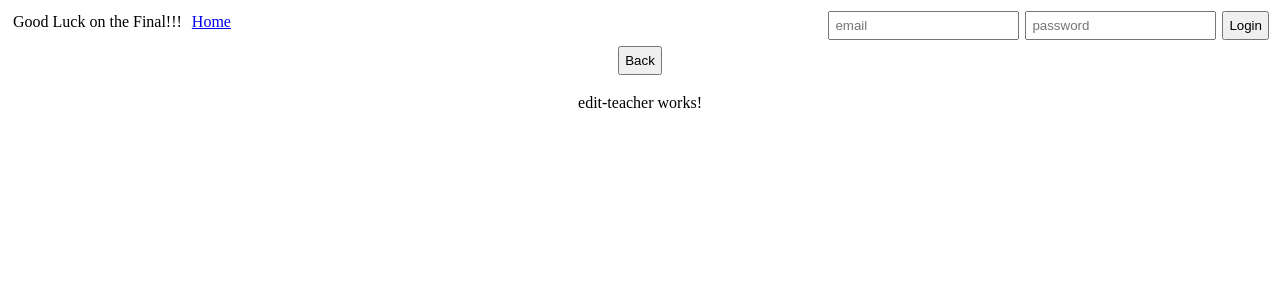
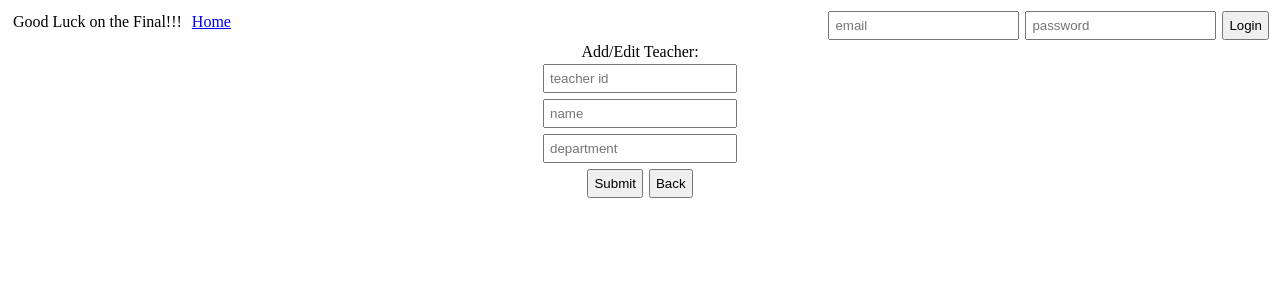
Before and after one commit to rnstphns/school-full-stack, an Angular app in the folder front-end/school-app/: page /teachers in a window 1280 px wide. Shown: the top 300 px of the page. Built offline with nearby package versions, Linux system fonts and the light colour scheme.

Commit message:
teacher editing mostly working

```diff
--- a/front-end/school-app/src/app/app.module.ts
+++ b/front-end/school-app/src/app/app.module.ts
@@ -8,6 +8,7 @@ import { LoginComponent } from './login.component';
 import { EditTeacherComponent } from './edit-teacher.component';
 import { RouterModule } from '@angular/router';
 import { HomeComponent } from './home.component';
+import { ReactiveFormsModule } from '@angular/forms';
 
 @NgModule({
   declarations: [
@@ -20,12 +21,14 @@ import { HomeComponent } from './home.component';
   imports: [
     BrowserModule,
     HttpClientModule,
+    ReactiveFormsModule,
     RouterModule.forRoot([
       {path: '', redirectTo: 'home', pathMatch: 'full'},
       {path: 'home', component: HomeComponent, title: 'Homepage'},
       {path: 'login', component: LoginComponent, title: 'Login'},
       {path: 'schools', component: SchoolDetailsComponent, title: 'School Details'},
-      {path: 'teachers', component: EditTeacherComponent, title: 'Edit Teacher'}
+      {path: 'teachers', component: EditTeacherComponent, title: 'Edit Teacher'},
+      {path: '**', redirectTo: 'home'}
     ])
   ],
   providers: [],
--- a/front-end/school-app/src/app/edit-teacher.component.ts
+++ b/front-end/school-app/src/app/edit-teacher.component.ts
@@ -1,21 +1,77 @@
-import { Component, OnInit } from '@angular/core';
+import { Component, OnDestroy, OnInit } from '@angular/core';
+import { FormBuilder, FormGroup, Validators } from '@angular/forms';
+import { ActivatedRoute } from '@angular/router';
+import { SchooldbService } from './schooldb.service';
 
 @Component({
   selector: 'app-edit-teacher',
   template: `
-    <button class = "back-button" [routerLink]="['/','schools']">Back</button>
-    <p>
-      edit-teacher works!
+    <div class="content">
 
-    </p>
+      <label for="edit-teacher-from">Add/Edit Teacher:</label>
+      <div class="form-container">
+        <form [formGroup]="teacherForm" (ngSubmit)="submitEditTeacher()" class="form">
+          <input formControlName="id" type="text" placeholder = "teacher id">
+          <input formControlName="name" type="text" placeholder = "name">
+          <input formControlName="department" type="text" placeholder = "department">
+          <span>
+            <button [disabled]="!teacherForm.valid"class="submit" type = "submit">Submit</button>
+            <button class = "back-button" [routerLink]="['/','schools']">Back</button>
+          </span>
+      </form>
+      </div>
+    </div>
   `,
   styleUrls: ['../styles.css']
 })
-export class EditTeacherComponent implements OnInit {
+export class EditTeacherComponent implements OnDestroy {
 
-  constructor() { }
+  teacherForm!: FormGroup;
+  queryparameters;
+  id!: number;
+  name!: string;
+  department!: string;
 
-  ngOnInit(): void {
+  constructor(private formBuilder: FormBuilder, private activatedRoute: ActivatedRoute, private dbservice: SchooldbService) {
+    this.teacherForm = formBuilder.group({
+      'id': ['', Validators.required],
+      'name': ['', Validators.required],
+      'department': ['', Validators.required]
+    })
+    this.queryparameters = this.activatedRoute.queryParams
+    .subscribe(params => {
+      this.id = params['id'];
+      this.name = params['name'];
+      this.department = params['department'];
+    })
+    // console.log(`Query params: ${this.id} - ${this.name} - ${this.department}`)
+    this.teacherForm.setValue({
+      id: [this.id],
+      name: [this.name],
+      department: [this.department]
+    })
   }
 
+  ngOnDestroy(): void {
+    console.log(`destroying 'edit teachers'`)
+    this.queryparameters.unsubscribe()
+  }
+  submitEditTeacher(){
+      const id = this.pullFirst(this.teacherForm.value.id)
+      const name = this.pullFirst(this.teacherForm.value.name)
+      const department = this.pullFirst(this.teacherForm.value.department)
+      const teach = `{ "id": "${id}", "name": "${name}", "department": "${department}" }`
+      console.log(`submitting ${teach}`)
+      //TODO- check if new teacher => newTeacher() else updateTeacher()
+      this.dbservice.editTeacher('MIU', id, teach).subscribe(res => console.log(res));
+      //TODO: update school-details local array
+  }
+  pullFirst(object: Object){
+    if(object instanceof Array)
+      return object[0]
+    else
+      return object
+  }
+
+
 }
--- a/front-end/school-app/src/app/schooldb.service.ts
+++ b/front-end/school-app/src/app/schooldb.service.ts
@@ -1,6 +1,7 @@
 import { Injectable, NgIterable } from '@angular/core';
 import { HttpClient } from '@angular/common/http';
 import { Observable } from 'rxjs';
+import { identifierName } from '@angular/compiler';
 
 @Injectable({
   providedIn: 'root'
@@ -22,7 +23,7 @@ export class SchooldbService {
     return this.http.delete<mongoResponse>(`${this.baseUrl}${school_name}/teachers/${teacher_id}`)
   }
 
-  editTeacher(school_name: string, teacher_id: number, body: Teacher): Observable<mongoResponse> {
+  editTeacher(school_name: string, teacher_id: number, body: string): Observable<mongoResponse> {
     return this.http.post<mongoResponse>(`${this.baseUrl}${school_name}/teachers/${teacher_id}`, body)
   }
 
--- a/front-end/school-app/src/styles.css
+++ b/front-end/school-app/src/styles.css
@@ -50,3 +50,14 @@ input, button{
     margin-left: 10px;
     margin-right: 10px;
 }
+.form{
+    display: grid;
+    grid-area: span;
+    grid-template-columns: 1;
+    grid-template-rows: 5;
+    width: 200px;
+}
+.form-container{
+    display:flex;
+    justify-content: center;
+}
```
Also changed, not shown: 1 other file (tests, documents, lock files or other folders).
